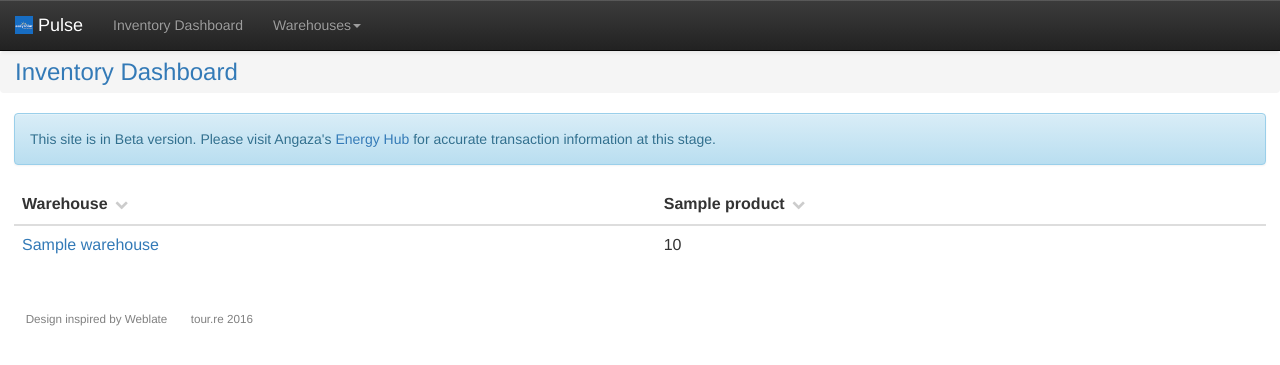
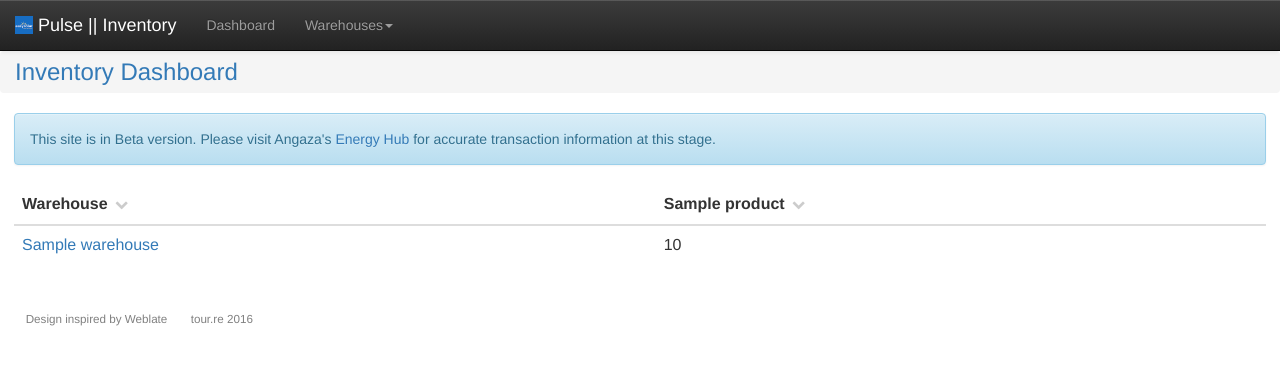
Before and after one commit to tourRe/azimuth, a Django app: page /inventory/ in a window 1280 px wide. Shown: the top 365 px of the page. Run offline with Django 3.2, Linux system fonts and the light colour scheme; tables that the repository leaves empty hold one stand-in row (values such as "Sample post"); some libraries are stand-ins or nearby versions.

Commit message:
adjusted app titles

```diff
--- a/pulse/inventory/templates/inventory/header.html
+++ b/pulse/inventory/templates/inventory/header.html
@@ -34,12 +34,12 @@
         <span class="icon-bar"></span>
         <span class="icon-bar"></span>
       </button>
-      <a class="navbar-brand" href="{% url 'index' %}"><img class="avatar" src="{% static 'easysolar-128.png' %}" style="margin-bottom:2px;"/> Pulse</a>
+      <a class="navbar-brand" href="{% url 'index' %}"><img class="avatar" src="{% static 'easysolar-128.png' %}" style="margin-bottom:2px;"/> Pulse || Inventory</a>
     </div>
 
     <div class="collapse navbar-collapse" id="wl-navbar-main">
       <ul class="nav navbar-nav">
-        <li><a href="{% url 'inventory:index' %}">Inventory Dashboard</a></li>
+        <li><a href="{% url 'inventory:index' %}">Dashboard</a></li>
         <li class="dropdown">
           <a href="#" class="dropdown-toggle" data-toggle="dropdown">Warehouses<b class="caret"></b></a>
           <ul class="dropdown-menu">
--- a/pulse/sales/templates/sales/header.html
+++ b/pulse/sales/templates/sales/header.html
@@ -34,12 +34,12 @@
         <span class="icon-bar"></span>
         <span class="icon-bar"></span>
       </button>
-      <a class="navbar-brand" href="{% url 'index' %}"><img class="avatar" src="{% static 'easysolar-128.png' %}" style="margin-bottom:2px;"/> Pulse</a>
+      <a class="navbar-brand" href="{% url 'index' %}"><img class="avatar" src="{% static 'easysolar-128.png' %}" style="margin-bottom:2px;"/> Pulse || Sales</a>
     </div>
 
     <div class="collapse navbar-collapse" id="wl-navbar-main">
       <ul class="nav navbar-nav">
-        <li><a href="{% url 'sales:index' %}">Sales Dashboard</a></li>
+        <li><a href="{% url 'sales:index' %}">Dashboard</a></li>
         <li class="dropdown">
           <a href="#" class="dropdown-toggle" data-toggle="dropdown">Agents<b class="caret"></b></a>
           <ul class="dropdown-menu">
```
